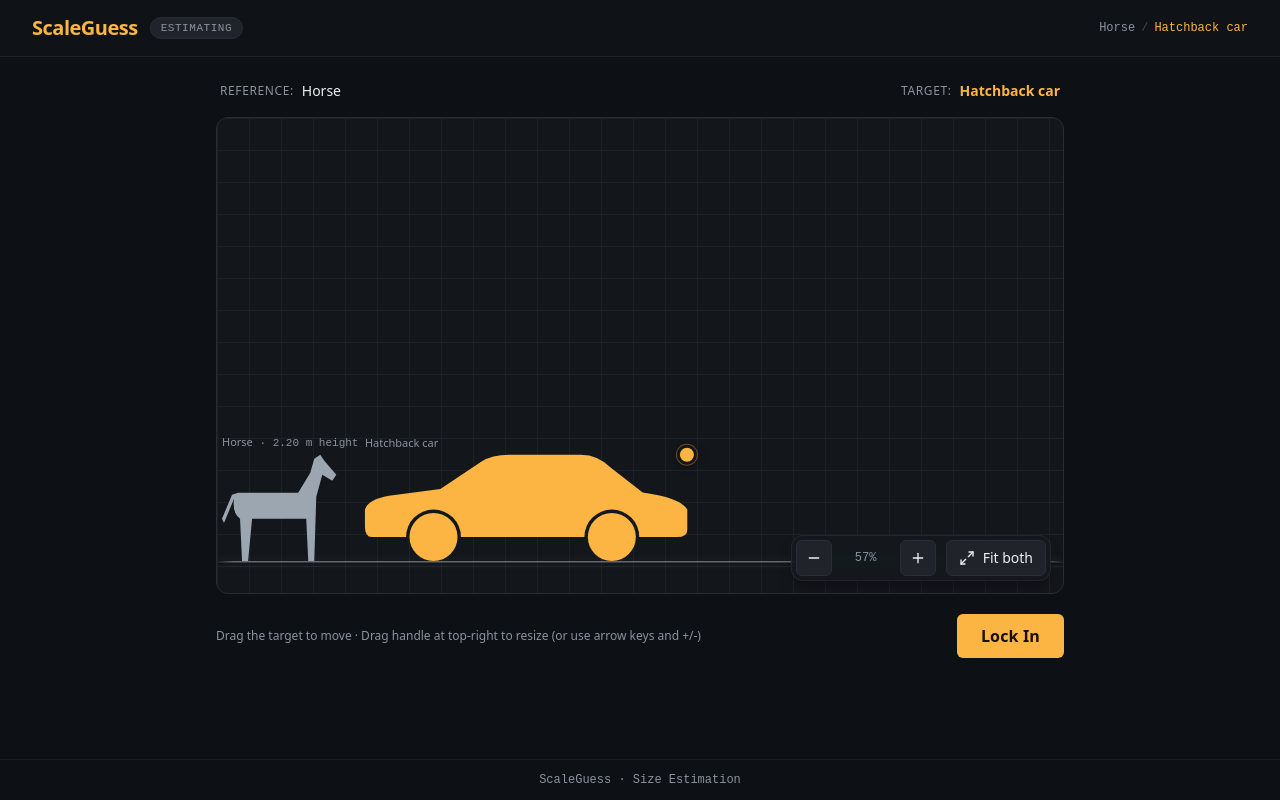
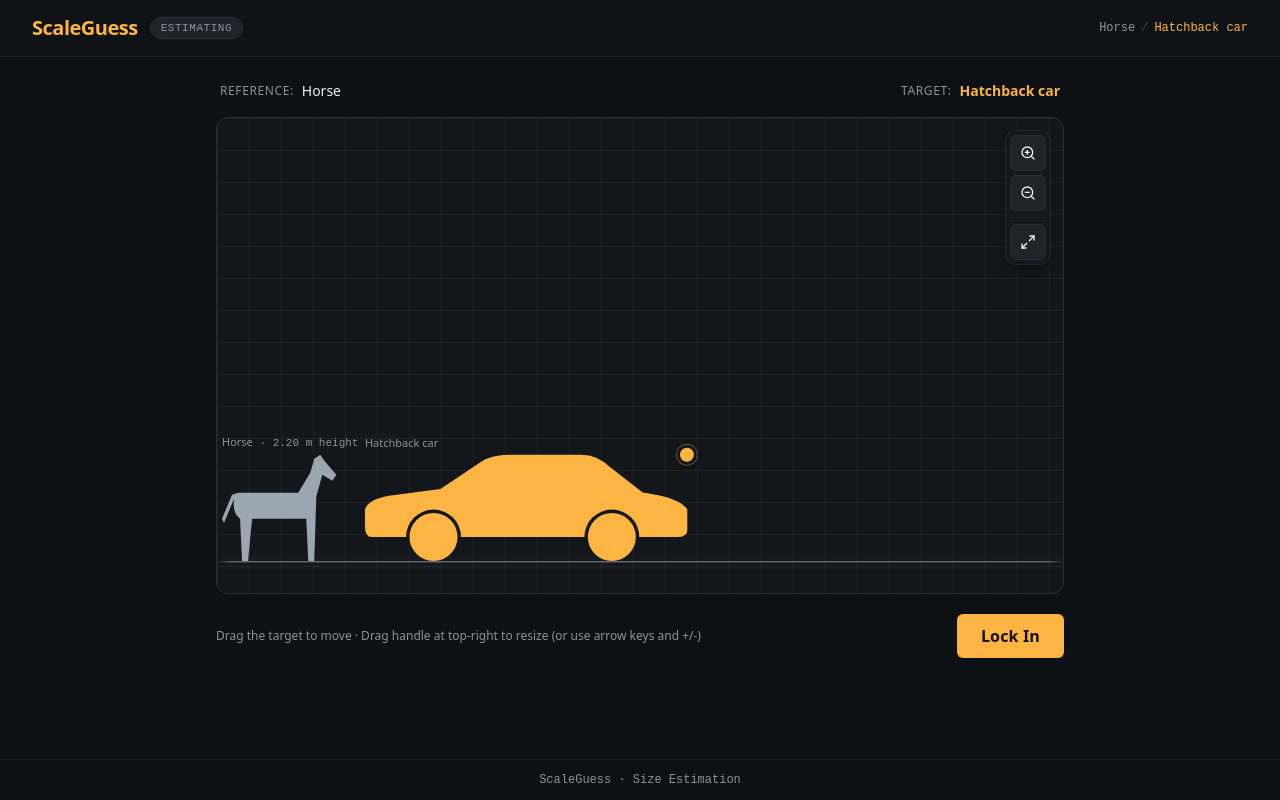
Before and after one commit to pikacoder44/Guess-the-size, a React (Vite) app: page / in a window 1280 px wide. Built offline with nearby package versions, Linux system fonts and the light colour scheme.

Commit message:
Changed cameracontrolls to top right and trasnsformed icons too

```diff
--- a/src/components/game/CameraControls.tsx
+++ b/src/components/game/CameraControls.tsx
@@ -1,22 +1,47 @@
-import { Maximize2, Minus, Plus } from "lucide-react";
+import { Maximize2, ZoomIn, ZoomOut } from "lucide-react";
 import type { GameApi } from "@/game/useGame";
 
 export function CameraControls({ game }: { game: GameApi }) {
   const ready = !!game.state;
   return (
-    <div className="flex items-center gap-1.5" role="group" aria-label="Camera controls">
-      <button type="button" className="ctrl-btn" onClick={game.zoomOut} disabled={!ready || !game.canZoomOut} aria-label="Zoom out">
-        <Minus className="h-4 w-4" />
+    <div
+      className="flex flex-col items-center gap-1"
+      role="group"
+      aria-label="Camera controls"
+    >
+      <button
+        type="button"
+        className="ctrl-btn p-2"
+        onClick={game.zoomIn}
+        disabled={!ready || !game.canZoomIn}
+        aria-label="Zoom in"
+        title="Zoom in"
+      >
+        <ZoomIn className="h-4 w-4" />
       </button>
-      <span className="w-14 text-center font-mono text-xs text-muted-foreground" aria-live="polite">
-        {ready ? `${game.zoomPercent}%` : "—"}
-      </span>
-      <button type="button" className="ctrl-btn" onClick={game.zoomIn} disabled={!ready || !game.canZoomIn} aria-label="Zoom in">
-        <Plus className="h-4 w-4" />
+
+      <button
+        type="button"
+        className="ctrl-btn p-2"
+        onClick={game.zoomOut}
+        disabled={!ready || !game.canZoomOut}
+        aria-label="Zoom out"
+        title="Zoom out"
+      >
+        <ZoomOut className="h-4 w-4" />
       </button>
-      <button type="button" className="ctrl-btn ml-1 gap-2 px-3" onClick={game.fitBoth} disabled={!ready} aria-label="Fit both">
+
+      <div className="w-full border-t border-border/60 my-0.5" />
+
+      <button
+        type="button"
+        className="ctrl-btn p-2"
+        onClick={game.fitBoth}
+        disabled={!ready}
+        aria-label="Fit both"
+        title="Fit both"
+      >
         <Maximize2 className="h-4 w-4" />
-        <span className="text-sm">Fit both</span>
       </button>
     </div>
   );
--- a/src/components/game/GameBoard.tsx
+++ b/src/components/game/GameBoard.tsx
@@ -267,7 +267,7 @@ export function GameBoard({ game }: { game: GameApi }) {
           )}
 
           {/* Floating Canvas Camera Controls */}
-          <div className="absolute bottom-3 right-3 z-20 pointer-events-auto backdrop-blur-md bg-card/85 border border-border/70 rounded-xl p-1 shadow-lg shadow-black/25">
+          <div className="absolute top-3 right-3 z-20 pointer-events-auto backdrop-blur-md bg-card/85 border border-border/70 rounded-xl p-1 shadow-lg shadow-black/25">
             <CameraControls game={game} />
           </div>
         </>
```
